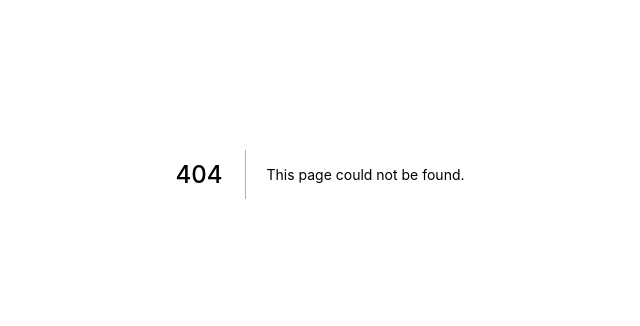
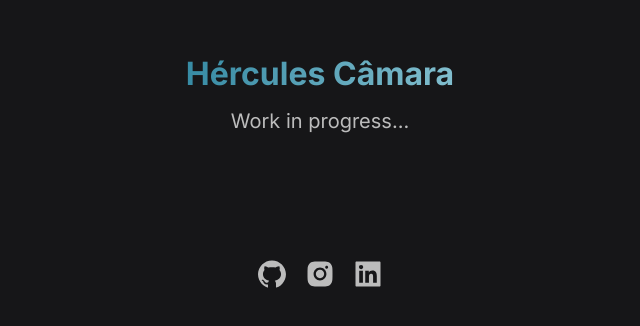
Before and after one commit to HerculesCamara/HerculesCamara-Portfolio, a Next.js app: page /work-in in a window 1280 px wide. Before the commit this address had no page. Shown: the part 226-552 px from the top of the page, without its empty margins (320-960 px from the left). Built offline with nearby package versions, Linux system fonts and the light colour scheme.

Commit message:
feat: work in progress page/component construction

```diff
--- a/package.json
+++ b/package.json
@@ -12,6 +12,7 @@
     "next": "12.2.5",
     "react": "18.2.0",
     "react-dom": "18.2.0",
+    "react-icons": "^4.4.0",
     "styled-components": "^5.3.5"
   },
   "devDependencies": {
--- a/src/components/Footer/styles.ts
+++ b/src/components/Footer/styles.ts
@@ -4,6 +4,10 @@ export const Container = styled.footer`
   width: 100%;
 
   bottom: 0;
+
+  @media (max-width: 1000px) {
+    display: none;
+  }
 `
 
 export const Content = styled.footer`
--- a/src/components/Header/styles.ts
+++ b/src/components/Header/styles.ts
@@ -13,6 +13,10 @@ export const Container = styled.header`
   display: flex;
   align-items: center;
   justify-content: space-between;
+
+  @media (max-width: 1000px) {
+    display: none;
+  }
 `
 
 export const Logo = styled.span`
--- /dev/null
+++ b/src/components/WorkInProgress/index.tsx
@@ -0,0 +1,45 @@
+import Head from 'next/head'
+import { Container, Content, SocialMedias } from './styles'
+
+import { AiFillGithub, AiFillInstagram, AiFillLinkedin } from 'react-icons/ai'
+
+export function WorkInProgress() {
+  return (
+    <>
+      <Head>
+        <title>Hércules C. | Work in progress</title>
+      </Head>
+      <Container>
+        <Content>
+          <h1>
+            <a href="./">Hércules Câmara</a>
+          </h1>
+          <span>Work in progress...</span>
+        </Content>
+        <SocialMedias>
+          <a
+            href="https://github.com/HerculesCamara"
+            target="_blank"
+            rel="noreferrer"
+          >
+            <AiFillGithub />
+          </a>
+          <a
+            href="https://www.instagram.com/herculescamara_/"
+            target="_blank"
+            rel="noreferrer"
+          >
+            <AiFillInstagram />
+          </a>
+          <a
+            href="https://www.linkedin.com/in/herculescamara/"
+            target="_blank"
+            rel="noreferrer"
+          >
+            <AiFillLinkedin />
+          </a>
+        </SocialMedias>
+      </Container>
+    </>
+  )
+}
--- /dev/null
+++ b/src/components/WorkInProgress/styles.ts
@@ -0,0 +1,57 @@
+import styled from 'styled-components'
+
+export const Container = styled.div`
+  width: 100%;
+  height: 100%;
+  max-height: 15rem;
+
+  margin-top: auto;
+  margin-bottom: auto;
+
+  display: flex;
+  flex-direction: column;
+`
+
+export const Content = styled.div`
+  flex: 1;
+  display: flex;
+  flex-direction: column;
+
+  align-items: center;
+
+  h1 {
+    background-image: linear-gradient(90deg, #378ba4 0%, #81bece 100%);
+    background-clip: text;
+    -webkit-background-clip: text;
+    -webkit-text-fill-color: transparent;
+    color: black;
+  }
+
+  span {
+    font-size: 1.25rem;
+    color: var(--gray-medium);
+
+    margin-top: 1rem;
+  }
+`
+
+export const SocialMedias = styled.footer`
+  display: flex;
+  gap: 1rem;
+
+  justify-content: center;
+
+  a {
+    svg {
+      width: 2rem;
+      height: 2rem;
+      fill: var(--gray-medium);
+
+      transition: fill 0.2s;
+
+      :hover {
+        fill: var(--gray-light);
+      }
+    }
+  }
+`
--- /dev/null
+++ b/src/pages/work-in.tsx
@@ -0,0 +1,9 @@
+import { NextPage } from 'next'
+
+import { WorkInProgress } from '../components/WorkInProgress'
+
+const WorkIn: NextPage = () => {
+  return <WorkInProgress />
+}
+
+export default WorkIn
--- a/src/styles/globals.ts
+++ b/src/styles/globals.ts
@@ -8,6 +8,9 @@ const styles = css`
     --gray-dark: #161618;
     --gray-medium: #bcbcbc;
     --gray-light: #e1e1e6;
+
+    --blue-light: #81bece;
+    --blue-medium: #378ba4;
   }
 
   html,
```
Also changed, not shown: src/components/Header/index.tsx (+7 -5 lines), src/pages/index.tsx (+10 -3 lines), src/styles/Home.ts (+18 -2 lines), 1 other file (tests, documents, lock files or other folders).
